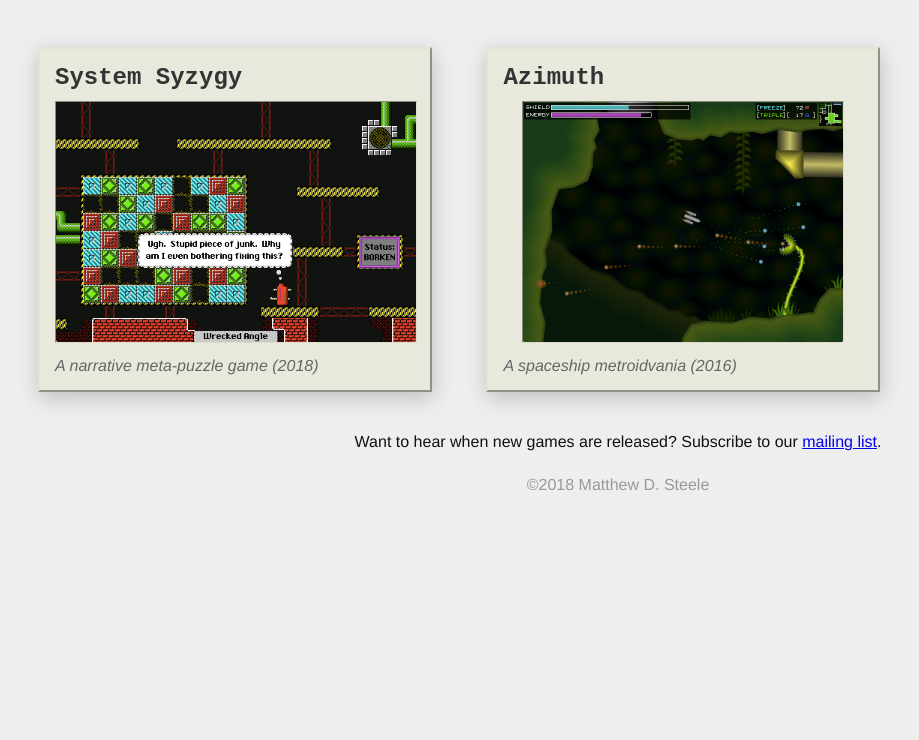
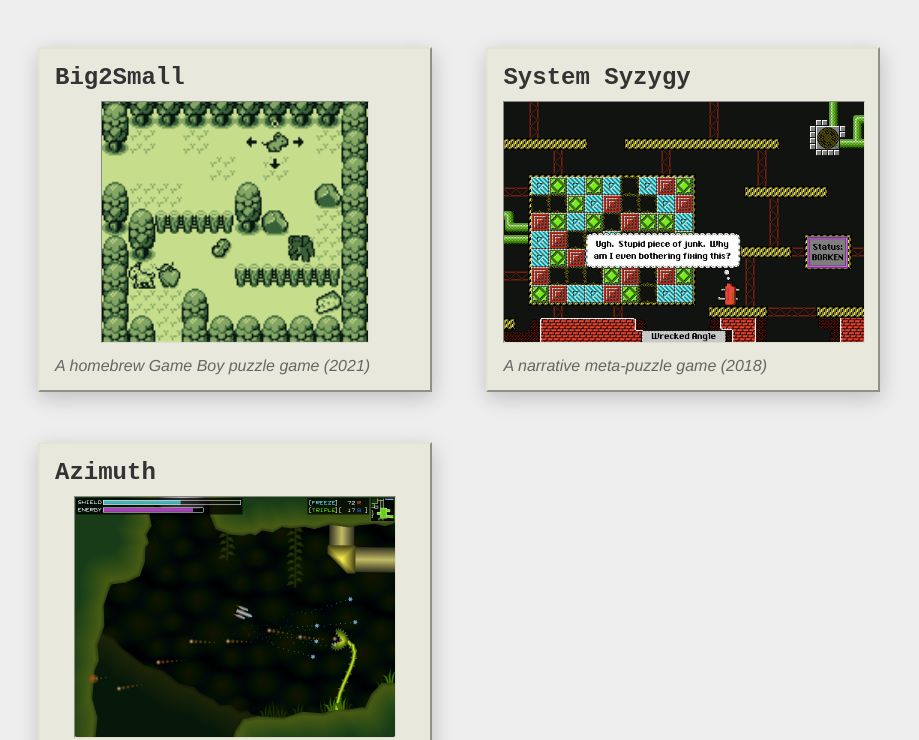
Before and after one commit to mdsteele/mdsteele.github.io, a plain HTML site: page index.html in a window 1280 px wide. Shown: the part 93-833 px from the top of the page, without its empty margins (22-941 px from the left). Before the commit the page ends 800 px from the top, so only its background shows below. Drawn offline with Linux system fonts and the light colour scheme.

Commit message:
Add link for Big2Small

```diff
--- a/index.html
+++ b/index.html
@@ -10,6 +10,11 @@
       <h1>mdsteele.games</h1>
     </header>
     <section>
+      <a class="game" href="/big2small/">
+        <div class="game-title">Big2Small</div>
+        <div class="game-image"><img src="big2small.png"></div>
+        <div class="game-desc">A homebrew Game Boy puzzle game (2021)</div>
+      </a>
       <a class="game" href="/syzygy/">
         <div class="game-title">System Syzygy</div>
         <div class="game-image"><img src="syzygy.png"></div>
```
Also changed, not shown: big2small.png (added).
